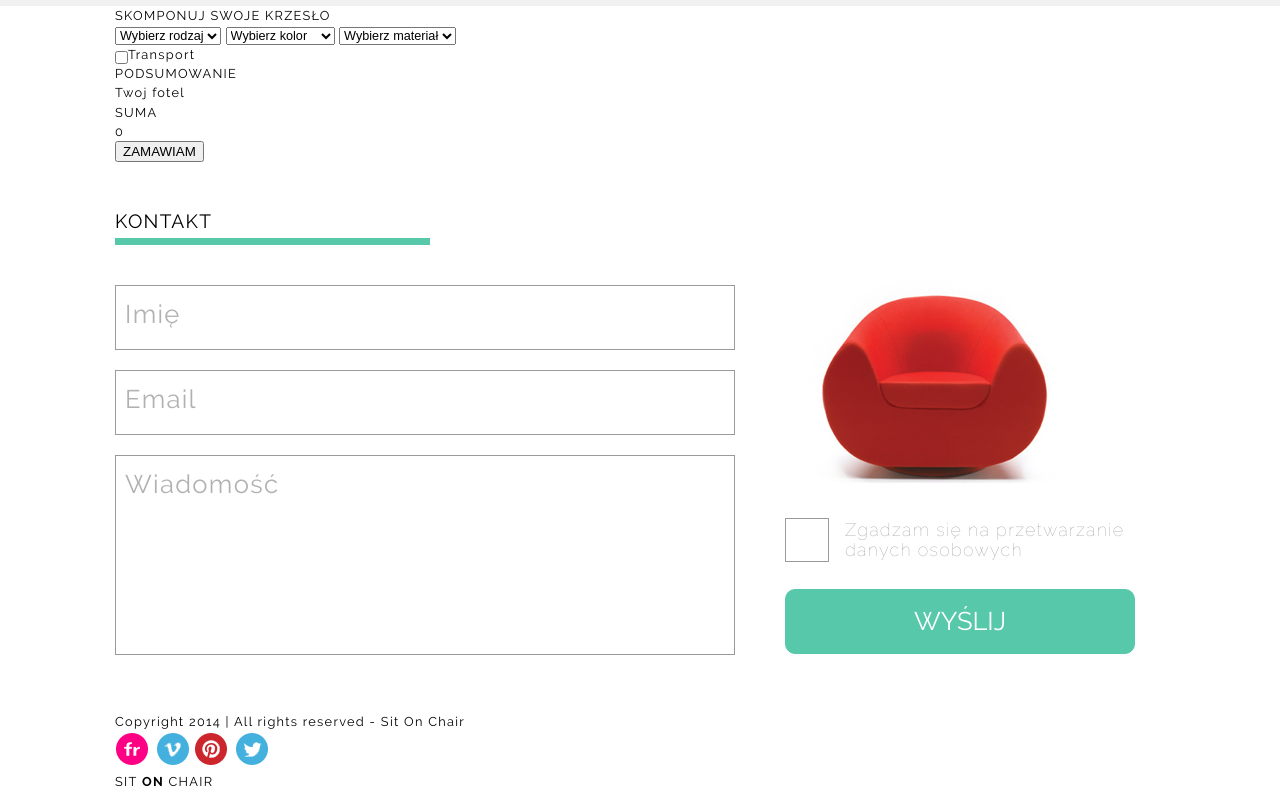
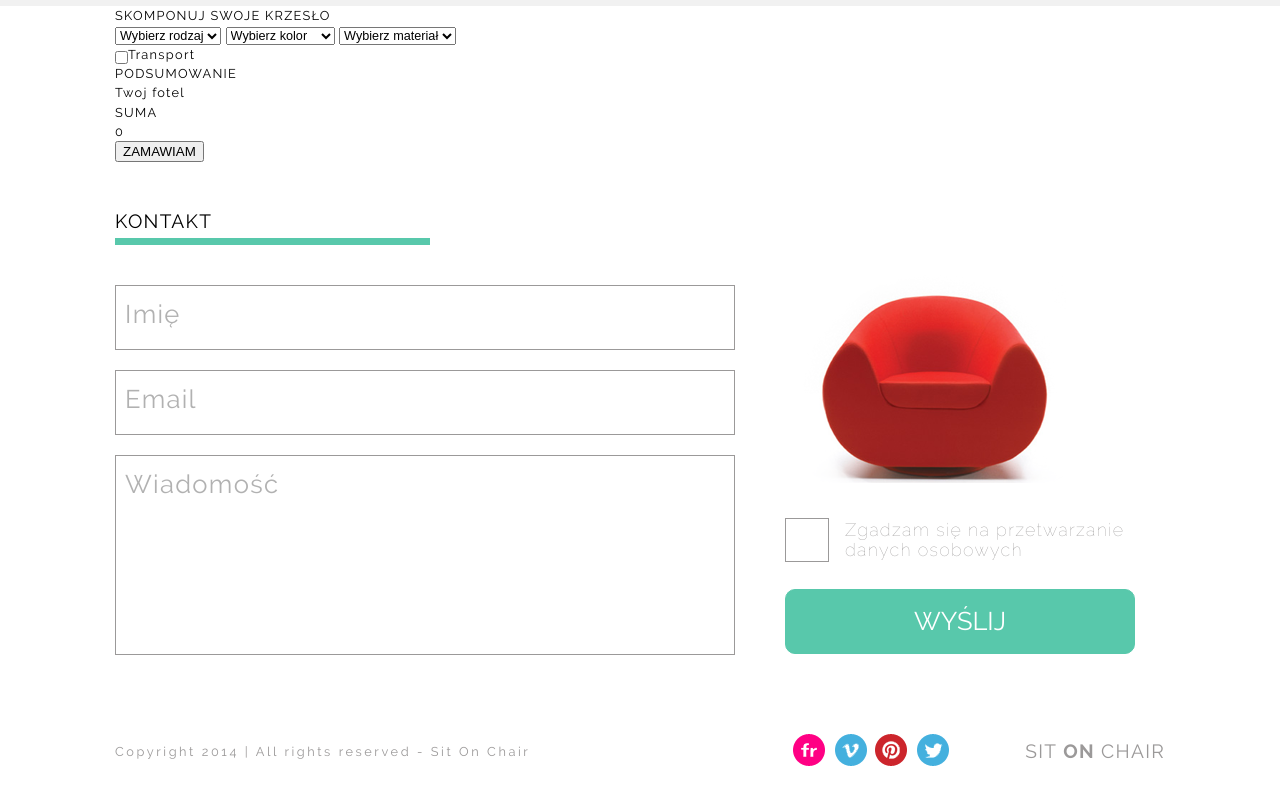
Before and after one commit to Natal1a/SitOnChair, a website: page index.html in a window 1280 px wide. Shown: the part 1539-2339 px from the top of the page. Drawn offline with Linux system fonts and the light colour scheme.

Commit message:
footer - sass styles added

```diff
--- a/index.html
+++ b/index.html
@@ -218,10 +218,12 @@
             <div class="contact-form__red-chair">
             </div>
             <div class="checkbox">
+              <!-- <span class="check-mark">&#10003;</span> -->
               <input class="checkbox__type" type="checkbox" name="" value="" id="agreement">
               <label for="agreement">Zgadzam się na przetwarzanie danych osobowych</label>
             </div>
-            <input type="submit" name="" value="Wyślij" class="uppercase submit-button">
+            <input type="submit" name="" value="Wyślij" class=
+          "uppercase submit-button">
           </div>
         </form>
       </div>
@@ -230,13 +232,13 @@
 
   </main>
 
-  <footer>
-    <div class="container">
-      <div class="footer-left">
+  <footer class="footer">
+    <div class="footer__container container">
+      <div class="footer__left">
         <p>Copyright 2014 | All rights reserved - Sit On Chair</p>
       </div>
-      <div class="footer-right">
-        <div class="icons">
+      <div class="footer__right">
+        <div class="footer__icons">
           <a href="#"><img src="images/flickr.png" alt="flickr"></a>
           <a href="#"><img src="images/vimeo.png" alt="vimeo"></a>
           <a href="#"><img src="images/pinterest.png" alt="pinterest"></a>
--- a/scss/style.scss
+++ b/scss/style.scss
@@ -537,6 +537,12 @@ textarea:valid {
     }
   }
 }
+// .check-mark {
+//   position: absolute;
+//   left: 7px;
+//   font-size: 50px;
+//   color: #58C8AB;
+// }
 
 .submit-button {
   width: 350px;
@@ -548,3 +554,28 @@ textarea:valid {
   border-radius: 10px;
   margin-top: 20px;
 }
+/* footer styles */
+.footer {
+  color: #9b9999;
+
+  &__container {
+    display: flex;
+    justify-content: space-between;
+    align-items: center;
+    padding: 20px 0 30px;
+  }
+
+  &__left {
+    letter-spacing: 0.2em;
+  }
+
+  &__right {
+    display: flex;
+    font-size: 1.5em;
+    align-items: center;
+  }
+
+  &__icons {
+    margin-right: 75px;
+  }
+}
```
Also changed, not shown: css/style.css. Lines whose indentation alone changed are shown as unchanged.
